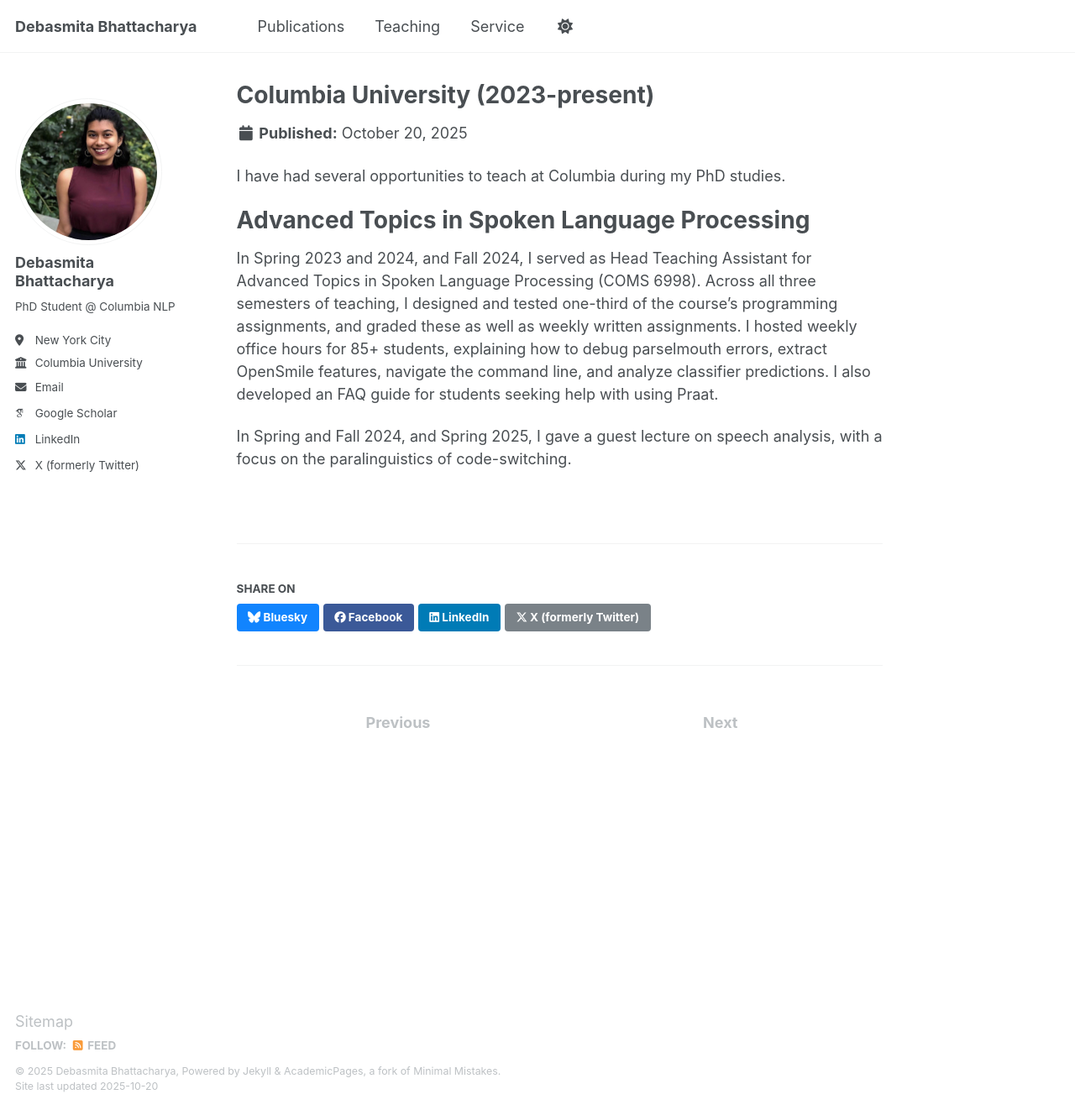
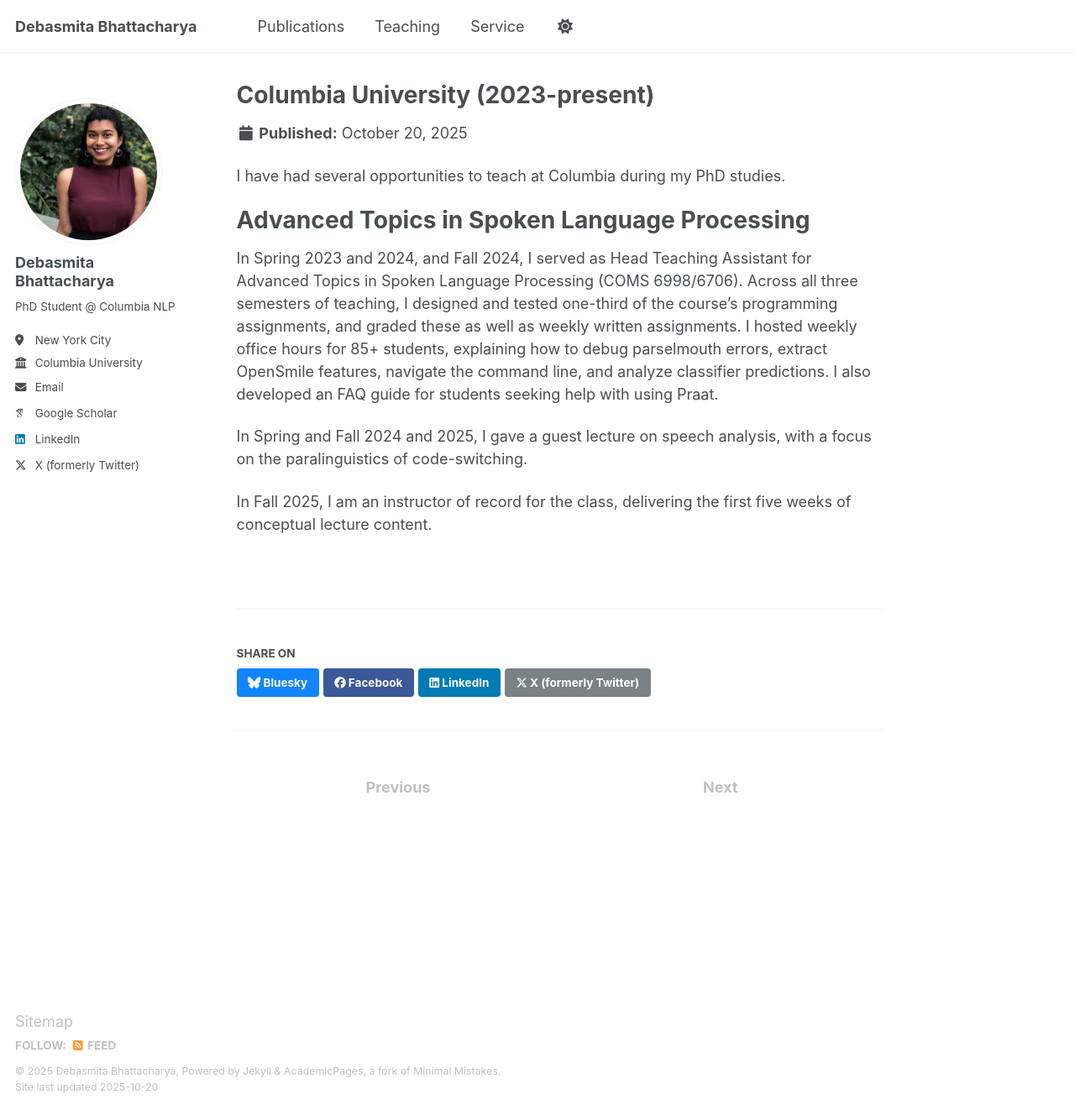
Before and after one commit to debasmita-b/debasmita-b.github.io, a Jekyll site: the page built from _teaching/2015-spring-teaching-2.md, in a window 1280 px wide and 1322 px high. Shown: the whole window at 84% size. Built offline with Jekyll 4.4.1, drawn with Linux system fonts in a browser that asks for light colours; some web fonts are replaced.

Commit message:
adding instructor of record info

```diff
--- a/_teaching/2015-spring-teaching-2.md
+++ b/_teaching/2015-spring-teaching-2.md
@@ -10,6 +10,8 @@ I have had several opportunities to teach at Columbia during my PhD studies.
 Advanced Topics in Spoken Language Processing
 ======
 
-In Spring 2023 and 2024, and Fall 2024, I served as Head Teaching Assistant for Advanced Topics in Spoken Language Processing (COMS 6998). Across all three semesters of teaching, I designed and tested one-third of the course’s programming assignments, and graded these as well as weekly written assignments. I hosted weekly office hours for 85+ students, explaining how to debug parselmouth errors, extract OpenSmile features, navigate the command line, and analyze classifier predictions. I also developed an FAQ guide for students seeking help with using Praat.
+In Spring 2023 and 2024, and Fall 2024, I served as Head Teaching Assistant for Advanced Topics in Spoken Language Processing (COMS 6998/6706). Across all three semesters of teaching, I designed and tested one-third of the course’s programming assignments, and graded these as well as weekly written assignments. I hosted weekly office hours for 85+ students, explaining how to debug parselmouth errors, extract OpenSmile features, navigate the command line, and analyze classifier predictions. I also developed an FAQ guide for students seeking help with using Praat.
 
-In Spring and Fall 2024, and Spring 2025, I gave a guest lecture on speech analysis, with a focus on the paralinguistics of code-switching.
+In Spring and Fall 2024 and 2025, I gave a guest lecture on speech analysis, with a focus on the paralinguistics of code-switching.
+
+In Fall 2025, I am an instructor of record for the class, delivering the first five weeks of conceptual lecture content.
```
